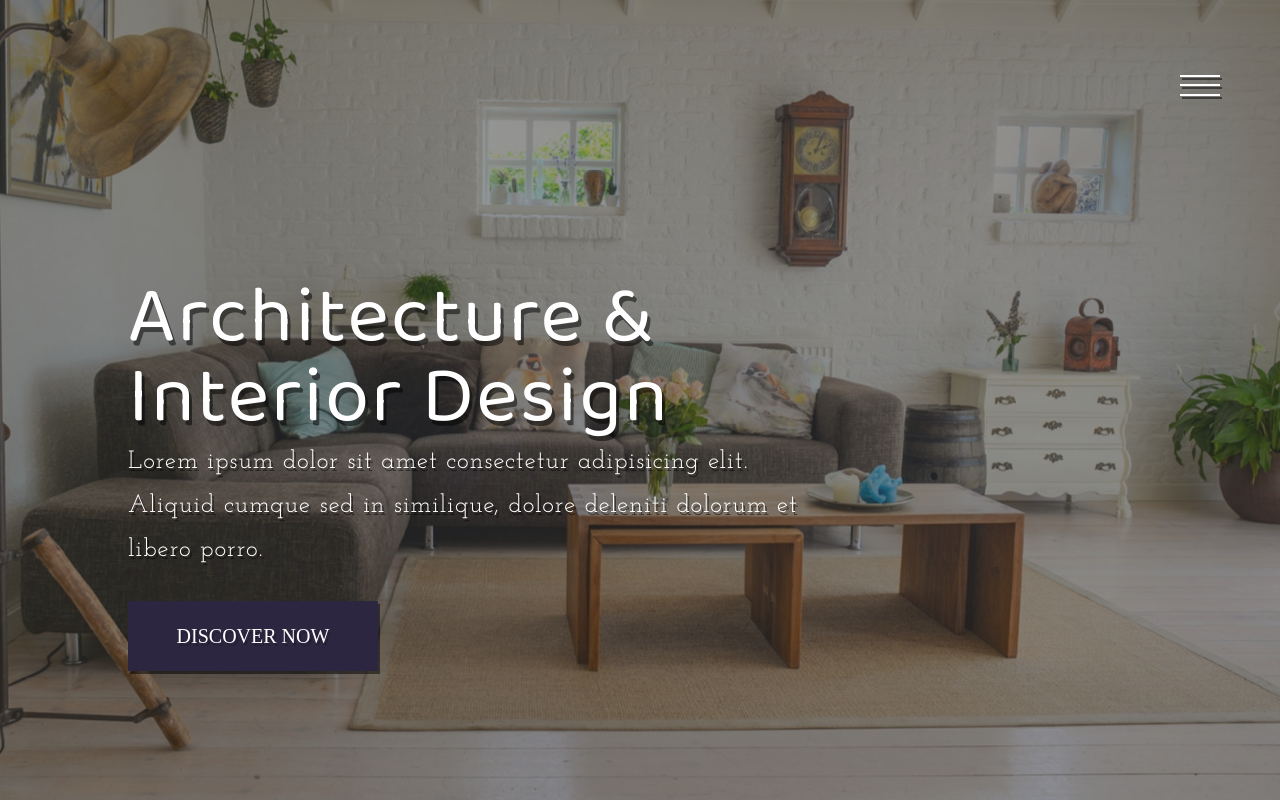
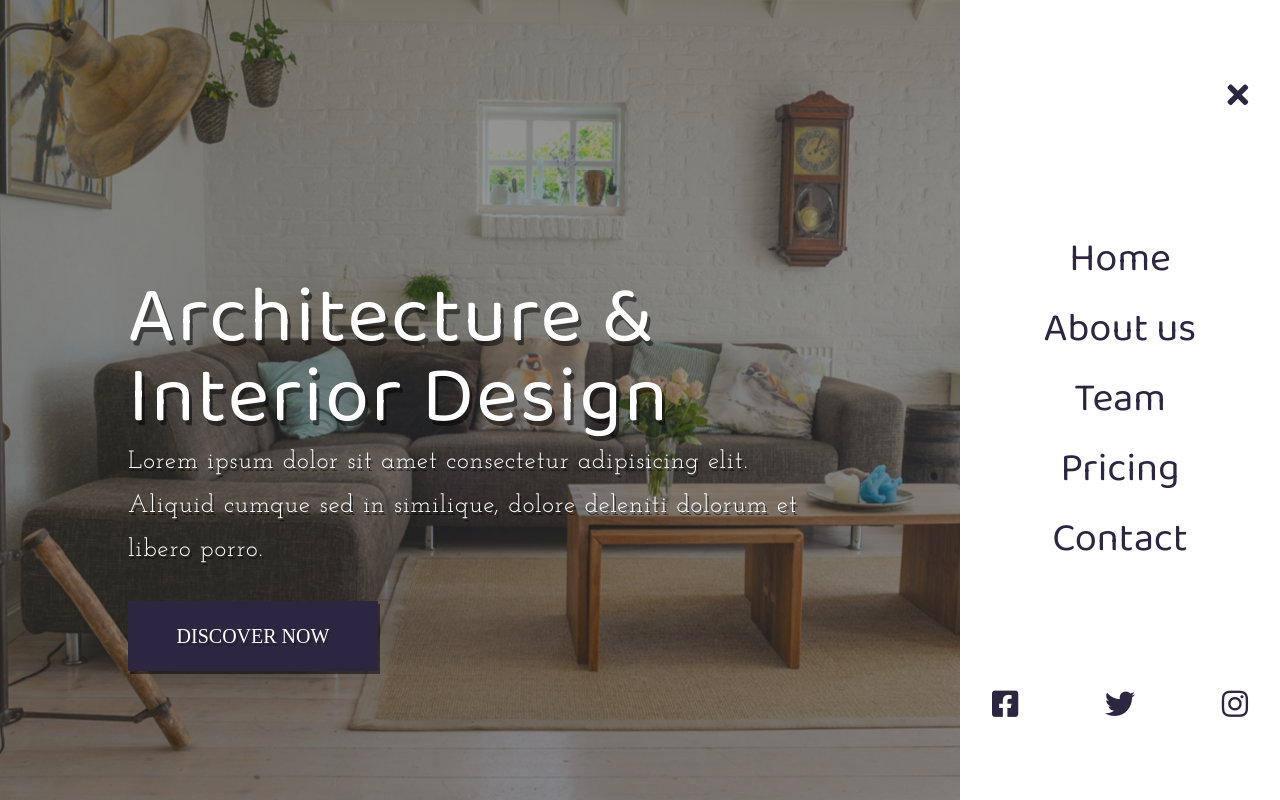
Before and after one commit to genFD/Build-responsive-architect, a plain HTML site: page index.html in a window 1280 px wide. Drawn offline with Linux system fonts and the light colour scheme; a web font is replaced by a local one.

Commit message:
completed markup + styles sidebar

```diff
--- a/index.html
+++ b/index.html
@@ -15,7 +15,7 @@
     />
   </head>
   <body>
-    <header>
+    <header id="main-header">
       <div class="menu-btn-wrapper">
         <a href="#side-drawer" class="menu-btn">
           <span></span>
@@ -23,8 +23,44 @@
           <span></span>
         </a>
       </div>
-      </div>
     </header>
+    <aside id="side-drawer">
+      <header>
+        <a href="#">
+          <i class="fas fa-times close-btn"></i>
+        </a>
+      </header>
+      <nav>
+        <ul class="nav-links">
+          <li><a href="/index.html">Home</a></li>
+          <li><a href="/about.html">About us</a></li>
+          <li><a href="/team.html">Team</a></li>
+          <li><a href="/pricing.html">Pricing</a></li>
+          <li><a href="/contact.html">Contact</a></li>
+        </ul>
+      </nav>
+      <footer>
+        <ul class="social-links">
+          <li>
+            <a href="#">
+              <i class="fab fa-facebook-square"></i>
+            </a>
+          </li>
+
+          <li>
+            <a href="#">
+              <i class="fab fa-twitter"></i>
+            </a>
+          </li>
+
+          <li>
+            <a href="#">
+              <i class="fab fa-instagram"></i>
+            </a>
+          </li>
+        </ul>
+      </footer>
+    </aside>
     <main>
       <div class="hero">
         <img src="/images/bg.jpg" alt="" />
--- a/style.css
+++ b/style.css
@@ -63,7 +63,7 @@ Header style
 ===============
 */
 
-header {
+#main-header {
   position: fixed;
   height: 10rem;
   width: 100%;
@@ -103,6 +103,61 @@ header {
   box-shadow: 0.2rem 0.3rem rgba(0, 0, 0, 0.5);
 }
 
+#side-drawer {
+  position: fixed;
+  width: 25%;
+  height: 100vh;
+  background-color: rgb(44, 41, 38);
+  background-color: var(--neutral-white);
+  top: 0;
+  right: 0;
+  z-index: 300;
+  padding: 8rem 0;
+  display: flex;
+  flex-direction: column;
+  align-items: center;
+  justify-content: space-between;
+  /* display: none; */
+}
+#side-drawer header {
+  width: 80%;
+  display: flex;
+  justify-content: flex-end;
+}
+#side-drawer .close-btn {
+  font-size: 3rem;
+  color: var(--primary-dark-violet);
+}
+
+#side-drawer .nav-links {
+  display: flex;
+  flex-direction: column;
+  justify-content: center;
+  align-items: center;
+}
+#side-drawer .nav-links li a {
+  font-family: 'Baloo Da 2', serif;
+  font-size: 4rem;
+  color: var(--primary-dark-violet);
+}
+#side-drawer footer {
+  width: 80%;
+}
+#side-drawer .social-links {
+  display: flex;
+  justify-content: space-between;
+}
+
+#side-drawer .social-links i {
+  font-size: 3rem;
+  color: var(--primary-dark-violet);
+}
+
+/*
+===============
+Main style
+===============
+*/
 .hero {
   width: 100%;
   height: 100vh;
```
Also changed, not shown: about.html (added), contact.html (added), pricing.html (added), team.html (added).
